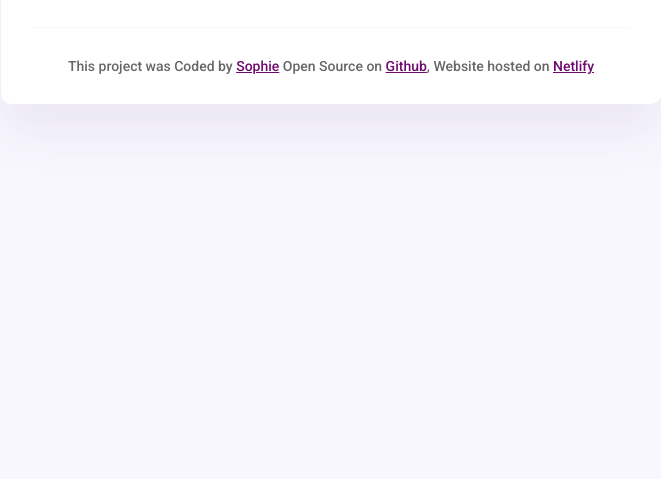
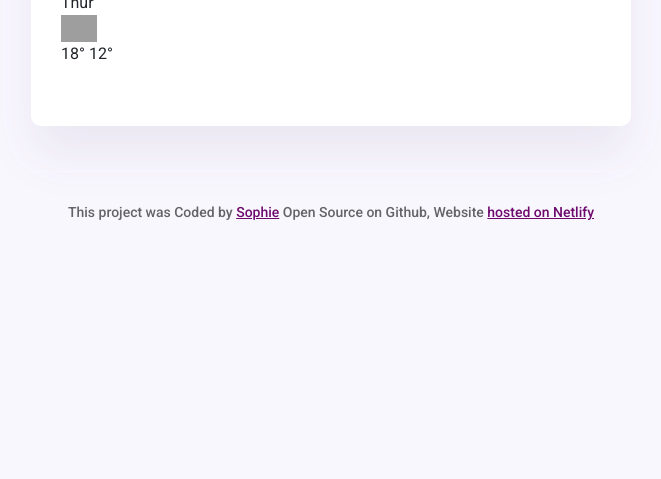
Before and after one commit to Sofiyah123/meteo, a plain HTML site: page index.html in a window 1280 px wide. Shown: the part 321-800 px from the top of the page, without its empty margins (309-970 px from the left). Drawn offline with nearby package versions, Linux system fonts and the light colour scheme; no server answers; grey boxes are pictures that could not be loaded.

Commit message:
Update index.html
Added the forecast HTML

```diff
--- a/index.html
+++ b/index.html
@@ -4,6 +4,7 @@
     <meta charset="UTF-8" />
     <meta name="viewport" content="width=device-width, initial-scale=1.0" />
     <title>Meteo App</title>
+    <link href="https://cdn.jsdelivr.net/npm/bootstrap@5.0.2/dist/css/bootstrap.min.css" rel="stylesheet" integrity="sha384-EVSTQN3/azprG1Anm3QDgpJLIm9Nao0Yz1ztcQTwFspd3yD65VohhpuuCOmLASjC" crossorigin="anonymous">
     <link rel="stylesheet" href="src/index.css">
    <link rel="preconnect" href="https://fonts.googleapis.com">
 <link rel="preconnect" href="https://fonts.gstatic.com" crossorigin>
@@ -31,21 +32,32 @@
         <div class="weather-app-temperature-container">
         <div class="weather-app-icon">🌥</div>
             <div class="weather-app-temperature" id="temperature"></div>
-                <div class="weather-app-unit">C</div>
-
+                <div class="weather-app-unit">°C</div>
         </div>
+    </div>
+    <div class="weather-forecast">
+      <div class="row">
+        <div class="col-2">
+          <div class="weather-forecast-date"></div>
+          Thur
+          <img src="http://openweathermap.org/img/wn/50d@2x.png" alt="" width="36">
+          <div class="weather-forecast-temperatures">
+            <span class="weather-forecast-temperature-max">18°</span>
+            <span class="weather-forecast-temperature-min">12°</span>
+          </div>
+</div>
+        </div>
+      </div>
     </div>
 </main>
         <div>
         <!-- <h1>Welcome to the Meteo App</h1></main> -->
         <footer>
         This project was Coded by
-        <a href="https://github.com/Sofiyah123/" target="_blank">Sophie</a> Open Source
-        on
-        <a href="https://github.com/Sofiyah123/meteo/" target="_blank">Github</a>,
-        Website hosted on
-        <a href="https://sofiyah-meteo-app.netlify.app/" target="_blank"
-            >Netlify</a
+        <a href="https://github.com/Sofiyah123/" target="_blank">Sophie</a> <a href="https://github.com/Sofiyah123/meteo/" target="_blank"><a href="https://github.com/Sofiyah123/meteo/" target="_blank"></a>Open Source
+        on Github</a>,
+        Website
+        <a href="https://sofiyah-meteo-app.netlify.app/" target="_blank">hosted on Netlify</a
         >
         </footer>
     </div>
```
